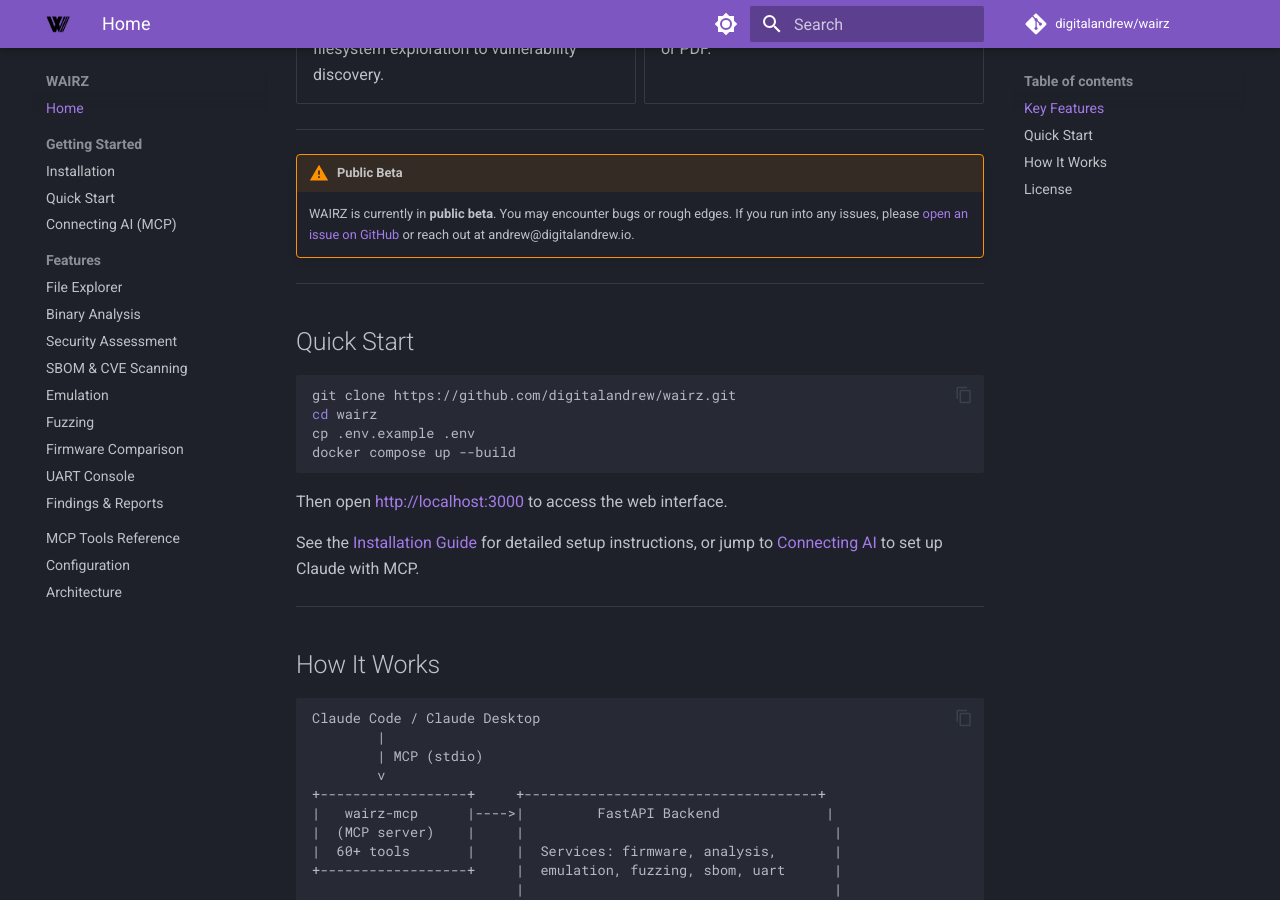
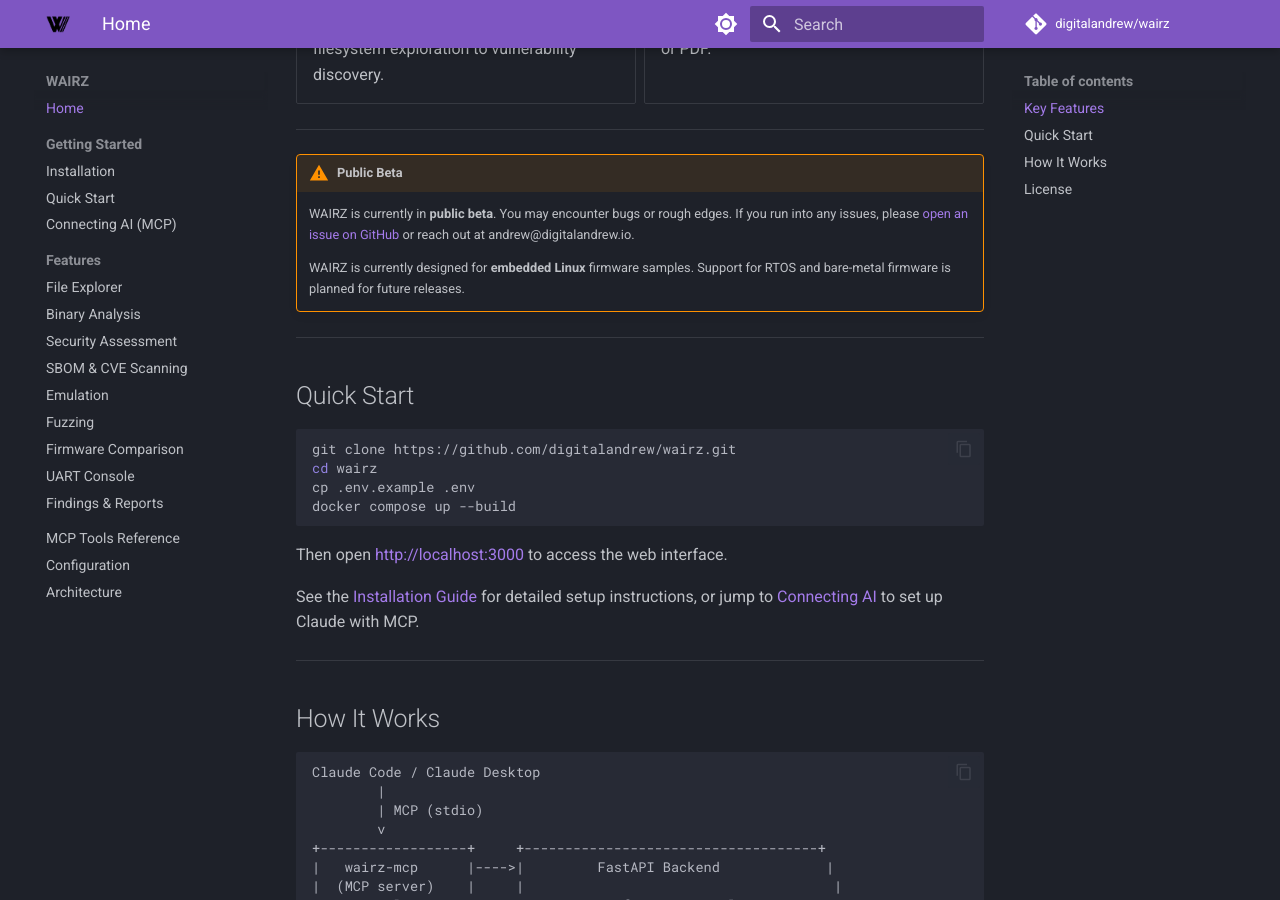
Before and after one commit to digitalandrew/wairz, an MkDocs documentation site: the page built from docs/index.md, in a window 1280 px wide and 900 px high, scrolled down 1584 px. Built offline with MkDocs 1.6.1 and Material for MkDocs 9.7.7, drawn with Linux system fonts in a browser that asks for light colours; comment, search, counter and statistics services are not loaded.

Commit message:
Note embedded Linux focus in beta notice
Add note that WAIRZ currently targets embedded Linux firmware,
with RTOS and bare-metal support planned for the future.

Co-Authored-By: Claude Opus 4.6 <noreply@anthropic.com>

```diff
--- a/docs/index.md
+++ b/docs/index.md
@@ -63,6 +63,8 @@ Connect [Claude Code](https://docs.anthropic.com/en/docs/claude-code) or [Claude
 !!! warning "Public Beta"
     WAIRZ is currently in **public beta**. You may encounter bugs or rough edges. If you run into any issues, please [open an issue on GitHub](https://github.com/digitalandrew/wairz/issues) or reach out at andrew@digitalandrew.io.
 
+    WAIRZ is currently designed for **embedded Linux** firmware samples. Support for RTOS and bare-metal firmware is planned for future releases.
+
 ---
 
 ## Quick Start
```
Also changed, not shown: README.md (+2 -0 lines).
